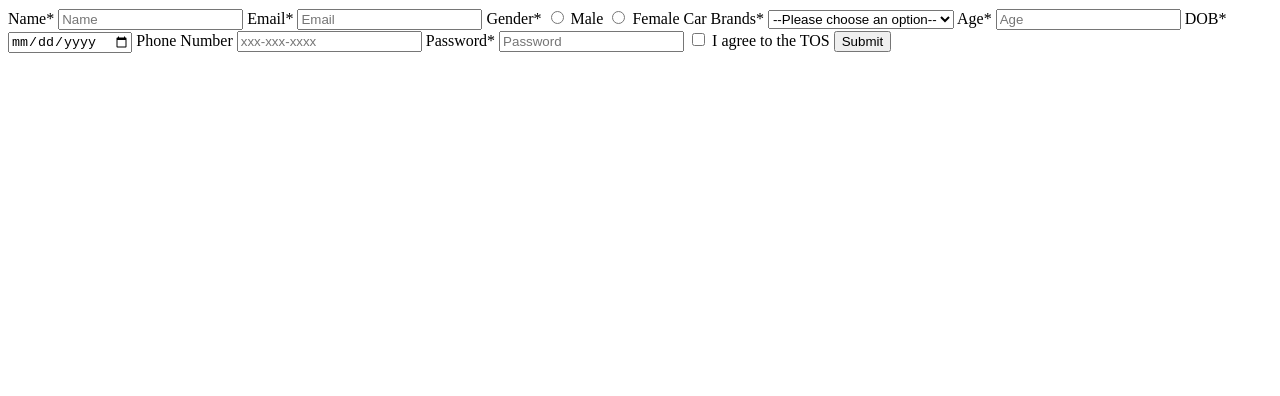
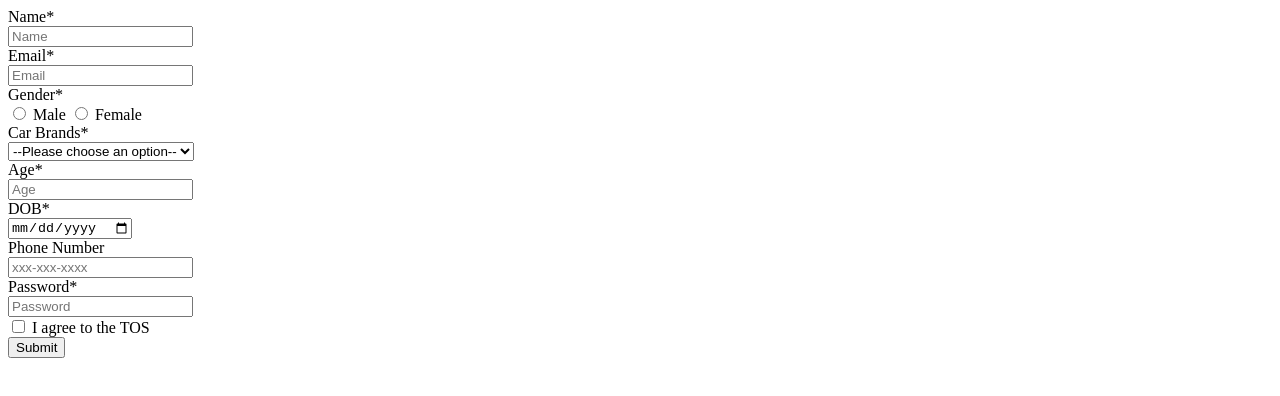
Before and after one commit to acciojob/signup-form-car-AbuSalman143, a website: page main.html in a window 1280 px wide. Drawn offline with Linux system fonts and the light colour scheme.

Commit message:
created a submission

```diff
--- a/main.html
+++ b/main.html
@@ -13,43 +13,43 @@
 
 
 	<form method="post">
-  <label for="name">Name*</label>
-  <input type="text" id="name" name="name" placeholder="Name" required>
+  <label for="name">Name*</label><br>
+  <input type="text" id="name" name="name" placeholder="Name" required><br>
 
-  <label for="email">Email*</label>
-  <input type="email" id="email" name="email" placeholder="Email" required>
+  <label for="email">Email*</label><br>
+  <input type="email" id="email" name="email" placeholder="Email" required><br>
 
-  <label>Gender*</label>
+  <label>Gender*</label><br>
   <input type="radio" id="gender_m" name="gender" value="male" required>
   <label for="gender_m">Male</label>
   <input type="radio" id="gender_f" name="gender" value="female" required>
-  <label for="gender_f">Female</label>
+  <label for="gender_f">Female</label><br>
 
-  <label for="cars">Car Brands*</label>
+  <label for="cars">Car Brands*</label><br>
   <select id="cars" name="car" required>
     <option value="" disabled selected>--Please choose an option--</option>
     <option value="BMW">BMW</option>
     <option value="Audi">Audi</option>
     <option value="Mercedes">Mercedes</option>
-  </select>
+  </select><br>
 
-  <label for="age">Age*</label>
-  <input type="number" id="age" name="age" placeholder="Age" required>
+  <label for="age">Age*</label><br>
+  <input type="number" id="age" name="age" placeholder="Age" required><br>
 
-  <label for="dob">DOB*</label>
-  <input type="date" id="dob" name="dob" placeholder="DOB" required>
+  <label for="dob">DOB*</label><br>
+  <input type="date" id="dob" name="dob" placeholder="DOB" required><br>
 
-  <label for="tel">Phone Number</label>
-  <input type="tel" id="tel" name="tel" pattern="[0-9]{3}-[0-9]{3}-[0-9]{4}" placeholder="xxx-xxx-xxxx">
+  <label for="tel">Phone Number</label><br>
+  <input type="tel" id="tel" name="tel" pattern="[0-9]{3}-[0-9]{3}-[0-9]{4}" placeholder="xxx-xxx-xxxx"><br>
 
-  <label for="password">Password*</label>
-  <input type="password" id="password" name="password" placeholder="Password" required>
+  <label for="password">Password*</label><br>
+  <input type="password" id="password" name="password" placeholder="Password" required><br>
 
   <label for="tos">
     <input type="checkbox" id="tos" name="tos" required> I agree to the TOS
-  </label>
+  </label><br>
 
-  <button type="submit">Submit</button>
+  <button type="submit">Submit</button><br>
 </form>
 </body>
 
```
